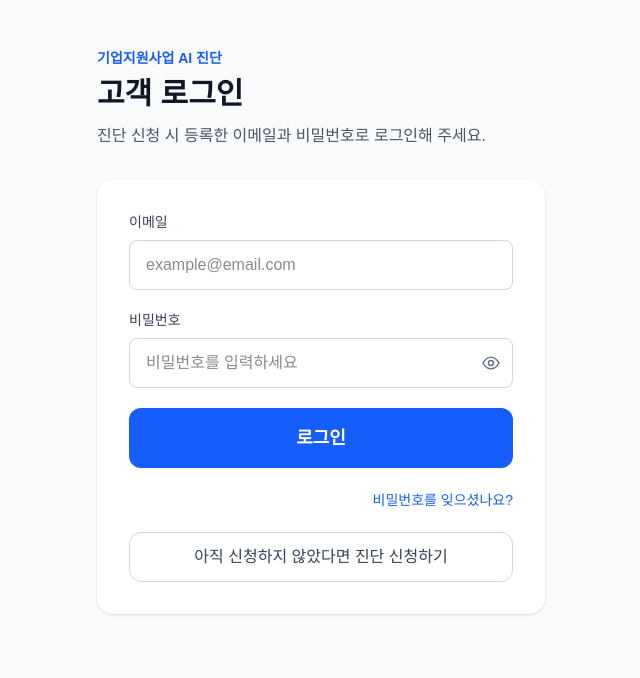
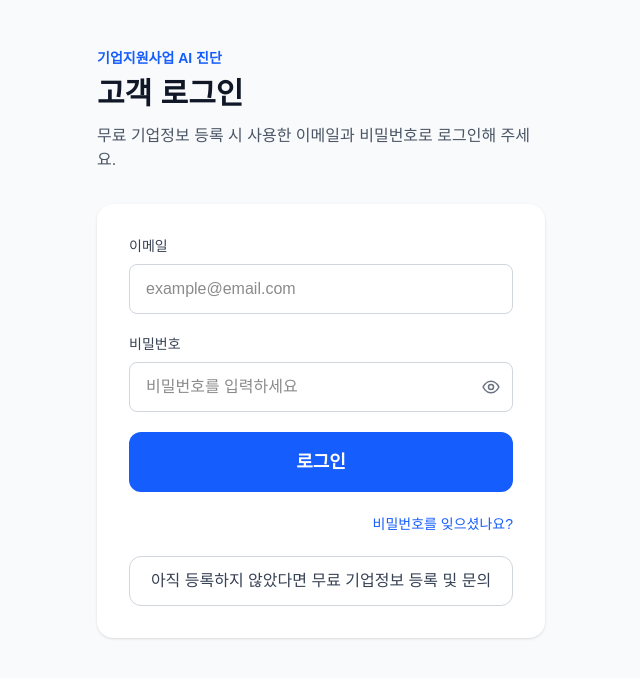
Before and after one commit to kimjintaek/ai-company-support, a Next.js app: page /login in a window 1280 px wide. Shown: the top 678 px of the page, without its empty margins (319-959 px from the left). Built offline with nearby package versions, Linux system fonts and the light colour scheme; no server answers.

Commit message:
Introduce free registration and inquiry flow: app/login/page.tsx

```diff
--- a/app/login/page.tsx
+++ b/app/login/page.tsx
@@ -57,7 +57,7 @@ export default function LoginPage() {
           try {
             memberData = JSON.parse(pending);
           } catch {
-            alert("임시 기업정보를 읽을 수 없습니다. 진단 신청을 다시 진행해 주세요.");
+            alert("임시 기업정보를 읽을 수 없습니다. 무료 기업정보 등록을 다시 진행해 주세요.");
             return;
           }
 
@@ -79,7 +79,7 @@ export default function LoginPage() {
       if (!memberId) {
         await supabase.auth.signOut();
         setLoading(false);
-        alert("고객 회원정보가 없습니다. 먼저 무료 진단 신청을 진행해주세요.");
+        alert("고객 회원정보가 없습니다. 먼저 무료 기업정보 등록을 진행해주세요.");
         return;
       }
 
@@ -87,7 +87,7 @@ export default function LoginPage() {
 
       if (pendingConsentText) {
         if (!memberId) {
-          alert("동의 내역을 연결할 회원정보를 찾지 못했습니다. 진단 신청을 다시 진행해 주세요.");
+          alert("동의 내역을 연결할 회원정보를 찾지 못했습니다. 무료 기업정보 등록을 다시 진행해 주세요.");
           return;
         }
 
@@ -96,7 +96,7 @@ export default function LoginPage() {
         try {
           pendingConsents = JSON.parse(pendingConsentText);
         } catch {
-          alert("임시 동의 내역을 읽을 수 없습니다. 진단 신청을 다시 진행해 주세요.");
+          alert("임시 동의 내역을 읽을 수 없습니다. 무료 기업정보 등록을 다시 진행해 주세요.");
           return;
         }
 
@@ -148,7 +148,7 @@ export default function LoginPage() {
           <p className="text-sm font-semibold text-blue-600">기업지원사업 AI 진단</p>
           <h1 className="mt-2 text-3xl font-bold text-gray-900">고객 로그인</h1>
           <p className="mt-3 text-gray-600">
-            진단 신청 시 등록한 이메일과 비밀번호로 로그인해 주세요.
+            무료 기업정보 등록 시 사용한 이메일과 비밀번호로 로그인해 주세요.
           </p>
         </div>
 
@@ -221,7 +221,7 @@ export default function LoginPage() {
               onClick={() => router.push("/diagnosis")}
               className="w-full rounded-xl border border-gray-300 py-3 font-medium text-gray-700 hover:bg-gray-50"
             >
-              아직 신청하지 않았다면 진단 신청하기
+              아직 등록하지 않았다면 무료 기업정보 등록 및 문의
             </button>
           </div>
         </form>
```
